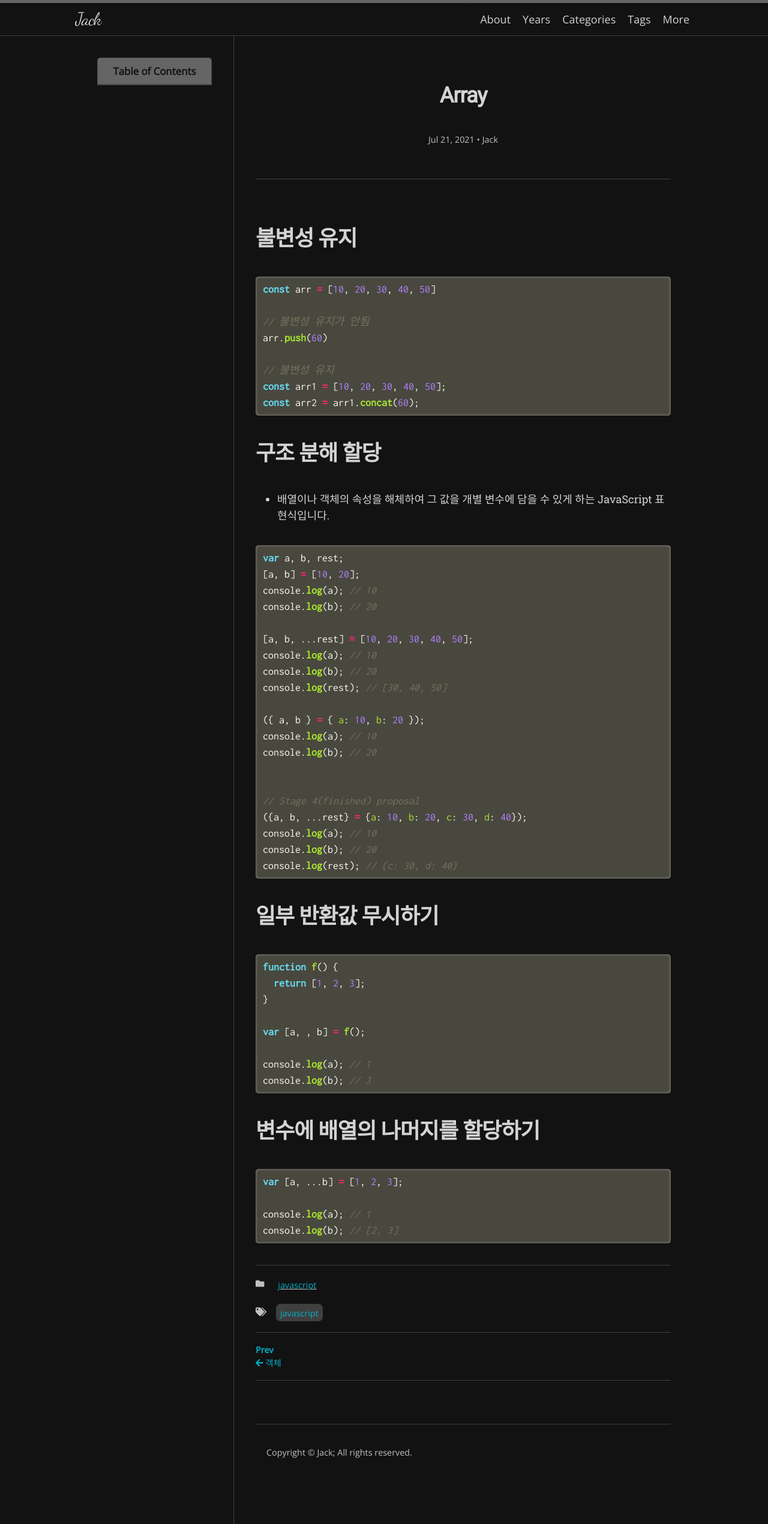
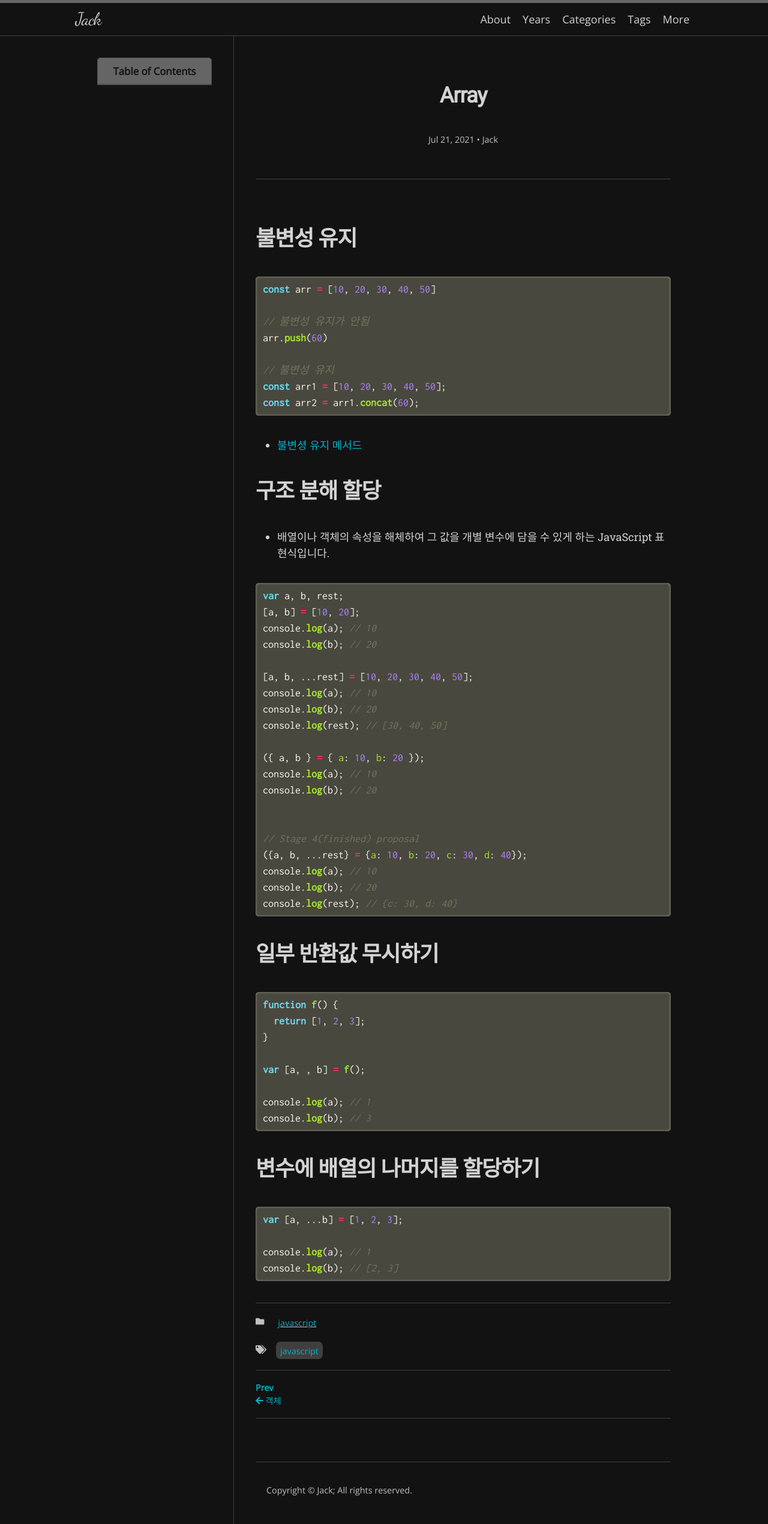
Before and after one commit to ha-jae-geun/jaegeunha94.github.io, a Jekyll site: the page built from _posts/2021-07-21-Array.md, in a window 1280 px wide. Shown: the whole page at 60% size. Built offline with Jekyll 4.4.1, drawn with Linux system fonts in a browser that asks for light colours; nearby versions of some CDN libraries; some web fonts are replaced.

Commit message:
Update 2021-07-21-Array.md

````diff
--- a/_posts/2021-07-21-Array.md
+++ b/_posts/2021-07-21-Array.md
@@ -21,6 +21,8 @@ arr.push(60)
 const arr1 = [10, 20, 30, 40, 50];
 const arr2 = arr1.concat(60);
 ```
+
+* [불변셩 유지 메서드](https://opentogether.tistory.com/105?category=865289)
 
 
 # 구조 분해 할당
````
